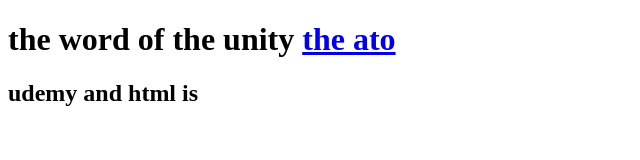
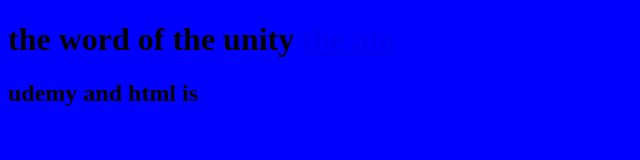
Before and after one commit to ughishigh/cv, a plain HTML site: page index.html in a window 1280 px wide. Shown: the whole page, without its empty margins (0-640 px from the left). Drawn offline with Linux system fonts and the light colour scheme.

Commit message:
Update index.html

```diff
--- a/index.html
+++ b/index.html
@@ -4,7 +4,7 @@
   <meta http-equiv="Content-Type" content="text/html;charset=UTF-8">
   <title>udemy </title>
 </head>
-<body style background-color="blue;">
+<body style="background-color:blue;">
 
 
 
```
